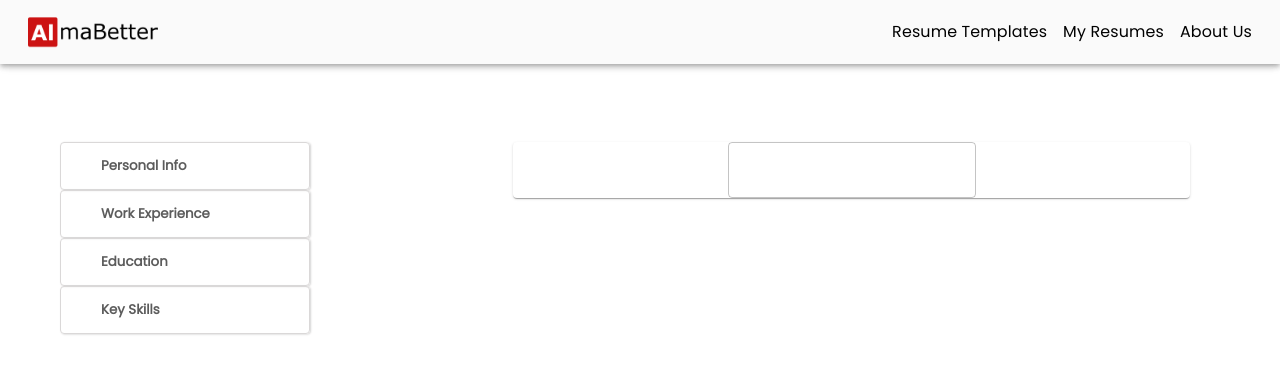
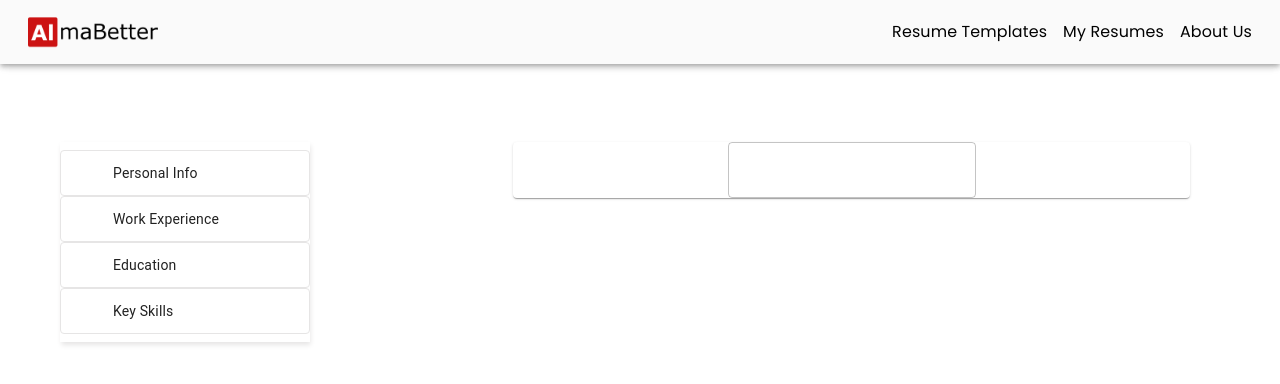
Before and after one commit to AShekharCodes/react-resume, a React (Create React App) app: page /details in a window 1280 px wide. Shown: the top 384 px of the page. Built offline with nearby package versions, Linux system fonts and the light colour scheme.

Commit message:
Revert "reworked sidetab and added click syles"
This reverts commit 15e67a5c484253d1076b78202d50e481867c1580.

```diff
--- a/src/components/Navigationtabs.jsx
+++ b/src/components/Navigationtabs.jsx
@@ -1,81 +1,32 @@
-import React, { useState } from "react";
+import React from "react";
+import { List, ListItem, ListItemButton, ListItemText } from "@mui/material";
 import "../styling/Navigationtabs.css";
 
 const Navigationtabs = () => {
-  const [selectedButton, setSelectedButton] = useState(null);
-
-  const handleClick = (id) => {
-    setSelectedButton(id);
-  };
-
   return (
     <>
-      <div className="list">
-        <div className="list-item">
-          <button
-            className="list-button"
-            onClick={() => handleClick(1)}
-            style={
-              selectedButton === 1
-                ? {
-                    borderLeft: "3px solid rgb(44, 109, 230)",
-                    color: "rgb(44, 109, 230)",
-                  }
-                : {}
-            }
-          >
-            Personal Info
-          </button>
-        </div>
-        <div className="list-item">
-          <button
-            className="list-button"
-            onClick={() => handleClick(2)}
-            style={
-              selectedButton === 2
-                ? {
-                    borderLeft: "3px solid rgb(44, 109, 230)",
-                    color: "rgb(44, 109, 230)",
-                  }
-                : {}
-            }
-          >
-            Work Experience
-          </button>
-        </div>
-        <div className="list-item">
-          <button
-            className="list-button"
-            onClick={() => handleClick(3)}
-            style={
-              selectedButton === 3
-                ? {
-                    borderLeft: "3px solid rgb(44, 109, 230)",
-                    color: "rgb(44, 109, 230)",
-                  }
-                : {}
-            }
-          >
-            Education
-          </button>
-        </div>
-        <div className="list-item">
-          <button
-            className="list-button"
-            onClick={() => handleClick(4)}
-            style={
-              selectedButton === 4
-                ? {
-                    borderLeft: "3px solid rgb(44, 109, 230)",
-                    color: "rgb(44, 109, 230)",
-                  }
-                : {}
-            }
-          >
-            Key Skills
-          </button>
-        </div>
-      </div>
+      <List className="list" dense>
+        <ListItem className="list-item">
+          <ListItemButton className="list-button">
+            <ListItemText className="list-text" primary="Personal Info" />
+          </ListItemButton>
+        </ListItem>
+        <ListItem className="list-item">
+          <ListItemButton className="list-button">
+            <ListItemText className="list-text" primary="Work Experience" />
+          </ListItemButton>
+        </ListItem>
+        <ListItem className="list-item">
+          <ListItemButton className="list-button">
+            <ListItemText className="list-text" primary="Education" />
+          </ListItemButton>
+        </ListItem>
+        <ListItem className="list-item">
+          <ListItemButton className="list-button">
+            <ListItemText className="list-text" primary="Key Skills" />
+          </ListItemButton>
+        </ListItem>
+      </List>
     </>
   );
 };
--- a/src/styling/Details.css
+++ b/src/styling/Details.css
@@ -1,5 +1,9 @@
 .details-grid {
   display: grid;
+}
+
+.tabs-grid {
+  text-align: center;
 }
 
 .component-grid {
@@ -31,8 +35,7 @@
 
 @media only screen and (max-width: 800px) {
   .component {
-    padding: 0px;
-    margin-right: 0px;
+    padding: 0;
   }
   .tabs {
     margin-left: 0px;
@@ -45,7 +48,4 @@
     margin-right: auto;
     min-width: 200px;
   }
-  .component {
-    margin-right: 10px;
-  }
 }
--- a/src/styling/Navigationtabs.css
+++ b/src/styling/Navigationtabs.css
@@ -1,21 +1,23 @@
+.list {
+  padding-top: 0;
+  padding-bottom: 0;
+  box-shadow: 0.5px 3px 5px rgb(230, 229, 229);
+}
+
 .list-item {
-  border: 0.5px solid rgb(218, 216, 216);
+  border: 0.5px solid rgb(230, 229, 229);
   border-radius: 4px;
-  padding: 5px 0px;
-  box-shadow: 1px 0.5px 2px rgb(214, 213, 213);
+  padding: 4px 0px;
 }
 
 .list-button {
-  border: none;
-  background: none;
-  padding: 8px 0px 8px 40px;
-  padding-right: auto;
-  font-family: "Poppins", sans-serif;
-  font-weight: bold;
-  color: rgb(92, 92, 92);
-  cursor: pointer;
+  border-left: 3px solid rgb(44, 109, 230);
 }
 
-.list-button:hover {
+.list-text {
+  padding-left: 20px;
+}
+
+.list-text:hover {
   color: rgb(44, 109, 230);
 }
```
